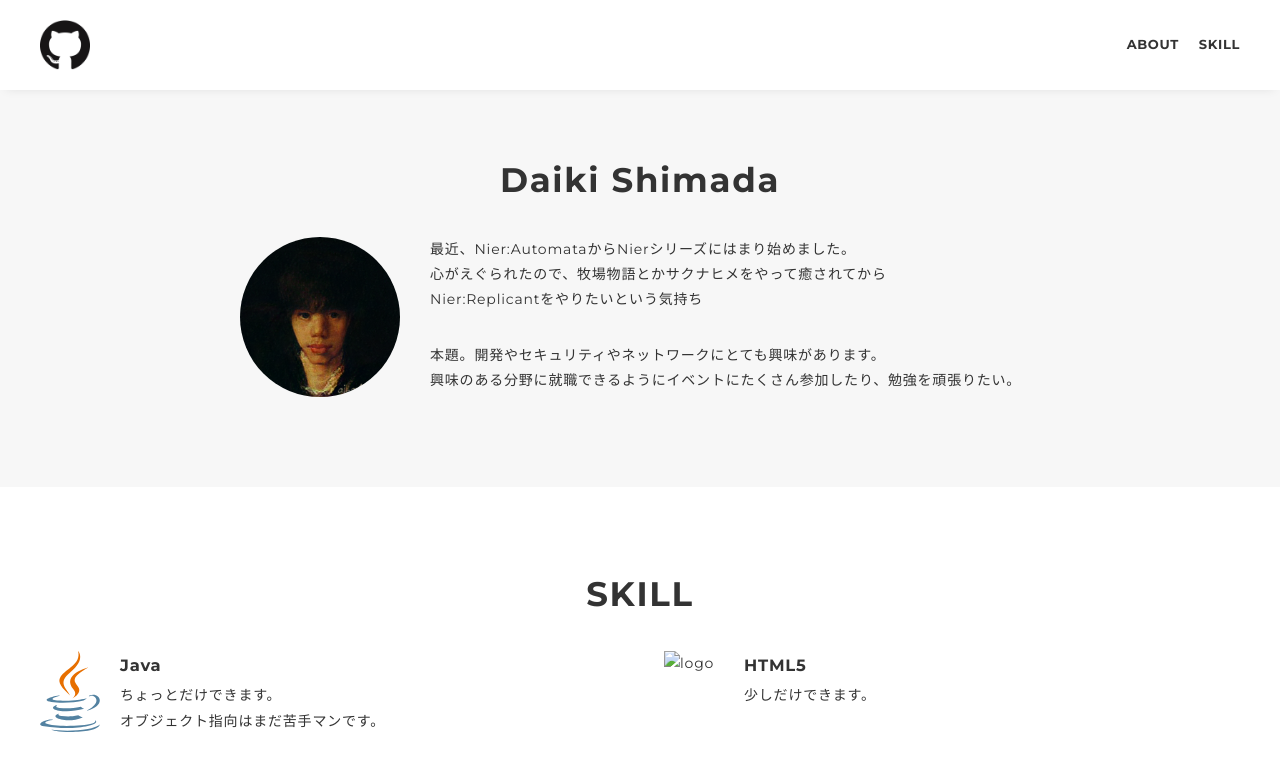
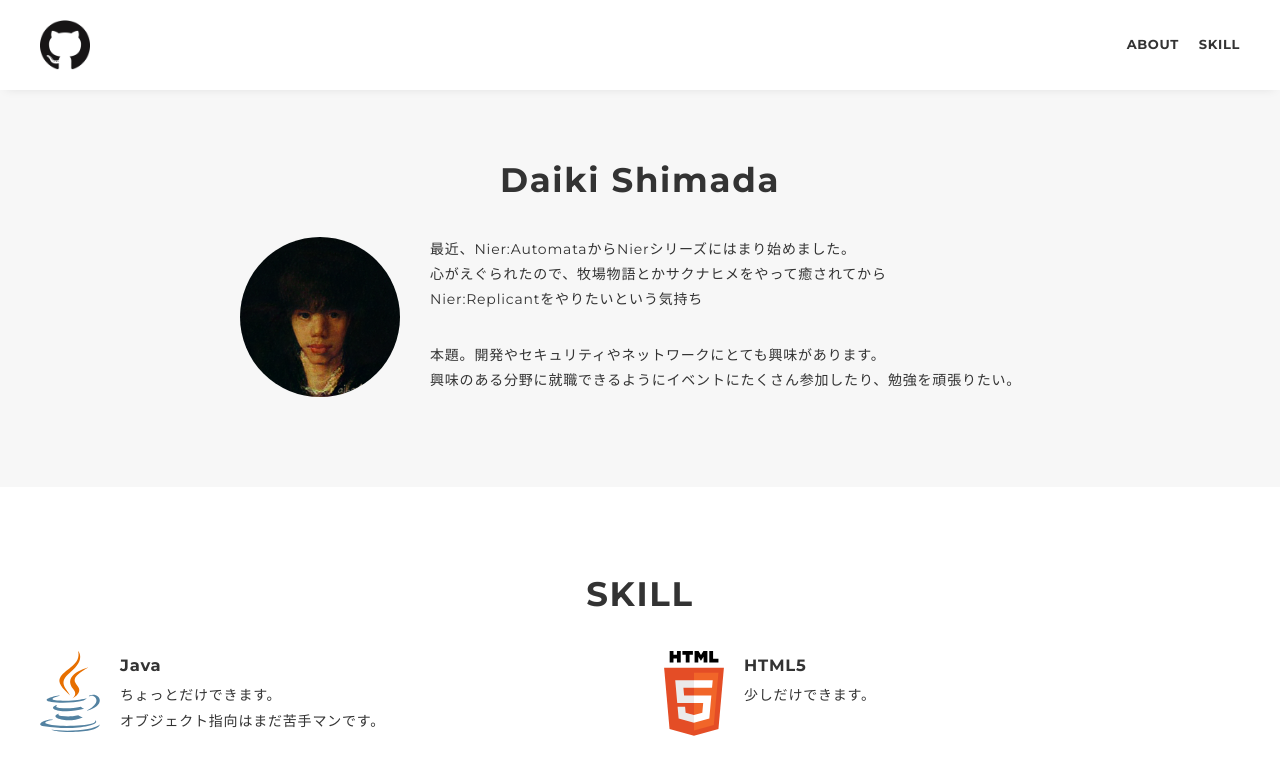
Before and after one commit to slpylps/portfolio, a plain HTML site: page docs/index.html in a window 1280 px wide. Shown: the top 781 px of the page. Drawn offline with nearby package versions, Linux system fonts and the light colour scheme.

Commit message:
html5の画像ファイル指定がアホなのを修正

```diff
--- a/docs/index.html
+++ b/docs/index.html
@@ -77,7 +77,7 @@
 						</div>
 						<div class="skill-item">
 							<p class="skill-img">
-								<img src="img/html-5" alt="logo" />
+								<img src="img/html-5.svg" alt="logo" />
 							</p>
 							<div class="skill-body">
 								<h3 class="skill-name">HTML5</h3>
```
